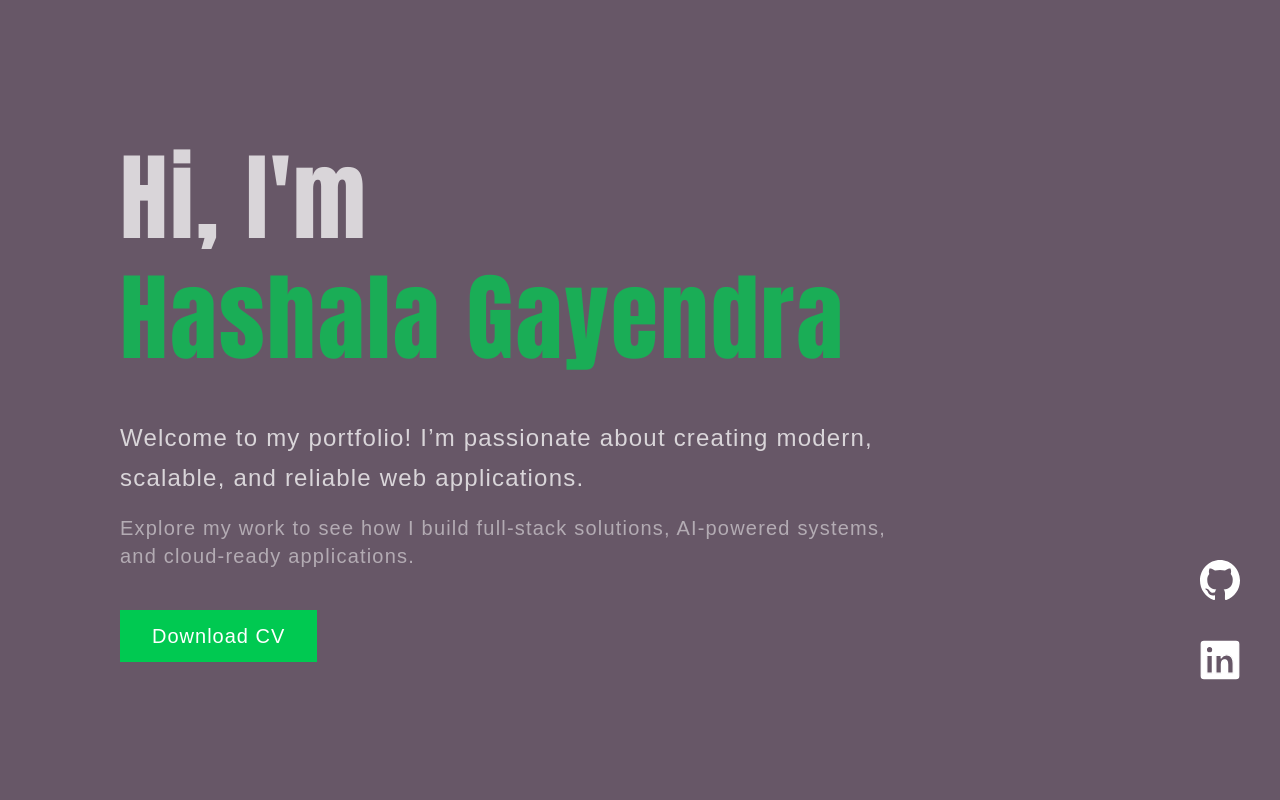
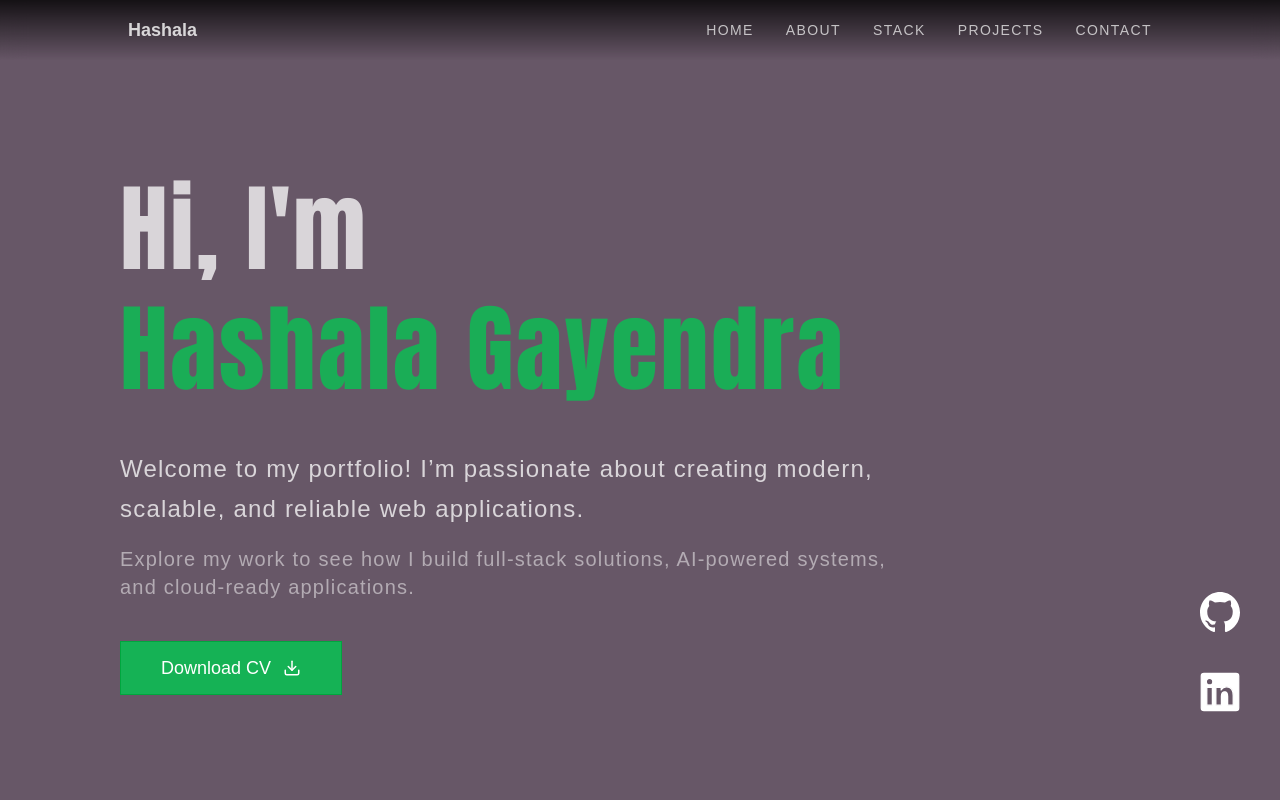
Before and after one commit to hashalagayendra/portfolio, a Next.js app: page / in a window 1280 px wide. Shown: the top 800 px of the page. Built offline with nearby package versions, Linux system fonts and the light colour scheme; a web font is replaced by a local one.

Commit message:
add navigation bar

```diff
--- a/app/Projects/ThinkBase/page.tsx
+++ b/app/Projects/ThinkBase/page.tsx
@@ -226,7 +226,7 @@ function page() {
   }
 
   return (
-    <section className="xl:px-30 px-10 max-md:px-4 relative pb-14">
+    <section className="xl:px-30 px-10 max-md:px-4 relative pb-14 -translate-y-16">
       <Link
         href="/"
         className="absolute top-10 left-10 xl:left-30 max-md:left-4 z-50 flex items-center gap-2 text-white/50 hover:text-green-500 transition-colors duration-300 group"
--- a/app/layout.tsx
+++ b/app/layout.tsx
@@ -1,6 +1,7 @@
 import type { Metadata } from "next";
 import "./globals.css";
 import SmoothScroll from "@/components/SmoothScroll";
+import Navbar from "@/components/Navbar";
 
 export const metadata: Metadata = {
   title: "Hashala Gayendra",
@@ -15,7 +16,10 @@ export default function RootLayout({
   return (
     <html lang="en">
       <body style={{ position: "relative" }}>
-        <SmoothScroll>{children}</SmoothScroll>
+        <Navbar />
+        <SmoothScroll>
+          <main className="pt-24">{children}</main>
+        </SmoothScroll>
       </body>
     </html>
   );
--- a/components/Aboutme.tsx
+++ b/components/Aboutme.tsx
@@ -5,7 +5,10 @@ import { motion } from "framer-motion";
 
 function Aboutme() {
   return (
-    <section className="w-full xl:px-32 px-6 md:px-12  overflow-hidden">
+    <section
+      id="about"
+      className="w-full scroll-mt-24 xl:px-32 px-6 md:px-12 overflow-hidden"
+    >
       <motion.div
         initial={{ opacity: 0, y: 20 }}
         whileInView={{ opacity: 1, y: 0 }}
--- a/components/Contact.tsx
+++ b/components/Contact.tsx
@@ -35,7 +35,7 @@ function Contact() {
 
   return (
     <section
-      className="w-full relative xl:px-32 px-6 md:px-12 overflow-hidden pb-20"
+      className="w-full scroll-mt-24 relative xl:px-32 px-6 md:px-12 overflow-hidden pb-20"
       id="contact"
     >
       {/* Background decoration */}
--- a/components/Herosection.tsx
+++ b/components/Herosection.tsx
@@ -5,10 +5,33 @@ import github from "@/asset/icons/github.svg";
 import linkedin from "@/asset/icons/linkedin.svg";
 import { motion } from "framer-motion";
 import Link from "next/link";
+import { Loader2, Send, Download } from "lucide-react"; // Add this import
 
 function Herosection() {
+  // Add loading state
+  const [loading, setLoading] = React.useState(false);
+
+  // Download handler
+  const handleDownload = async () => {
+    setLoading(true);
+    try {
+      // Simulate download delay
+      const link = document.createElement("a");
+      link.href = "/cv/R.A.H.G Ranasingha_CV.pdf";
+      link.download = "R.A.H.G Ranasingha_CV.pdf";
+      document.body.appendChild(link);
+      link.click();
+      document.body.removeChild(link);
+    } finally {
+      setLoading(false);
+    }
+  };
+
   return (
-    <section className="w-full h-dvh flex flex-col justify-center relative    xl:px-30  px-10  max-md:px-4 overflow-hidden">
+    <section
+      id="home"
+      className="w-full h-dvh scroll-mt-24 flex flex-col justify-center relative xl:px-30 px-10 max-md:px-4 overflow-hidden -translate-y-16"
+    >
       <motion.div
         className="flex flex-col gap-10 absolute bottom-30 right-10 max-lg:hidden"
         initial={{ opacity: 0, x: 20 }}
@@ -53,20 +76,30 @@ function Herosection() {
             systems, and cloud-ready applications.
           </p>
         </motion.div>
-        <motion.a
+        {/* Replace motion.a with button */}
+        <motion.div
           initial={{ opacity: 0 }}
           animate={{ opacity: 1 }}
           transition={{ duration: 0.6, delay: 0.5 }}
-          href="/cv/R.A.H.G Ranasingha_CV.pdf"
-          download="R.A.H.G Ranasingha_CV.pdf"
-          className={`w-fit py-3 px-8 max-lg:py-2 max-lg:px-6 max-lg:self-start cursor-pointer bg-green-500 hover:bg-green-600 transition-all duration-300 active:translate-y-0.5`}
         >
-          <h1
-            className={`tracking-wider ${adamina.className} lg:text-xl text-white font-semibold hover:scale-105 transition-transform duration-200`}
+          <button
+            disabled={loading}
+            onClick={handleDownload}
+            className={`group flex items-center gap-3 bg-green-500/80 hover:bg-green-500 px-10 py-3 border border-green-600 transition-all duration-300 cursor-pointer ${adamina.className} disabled:opacity-70 disabled:cursor-not-allowed`}
           >
-            Download CV
-          </h1>
-        </motion.a>
+            {loading ? (
+              <>
+                <span className="text-lg text-white">Downloading...</span>
+                <Loader2 size={18} className="text-white animate-spin" />
+              </>
+            ) : (
+              <>
+                <span className="text-lg text-white">Download CV</span>
+                <Download size={18} className="text-white " />
+              </>
+            )}
+          </button>
+        </motion.div>
       </div>
     </section>
   );
--- /dev/null
+++ b/components/Navbar.tsx
@@ -0,0 +1,124 @@
+"use client";
+import Link from "next/link";
+import { useState, MouseEvent } from "react";
+import { Menu, X } from "lucide-react";
+import { usePathname } from "next/navigation";
+
+type NavLink = {
+  href: string;
+  label: string;
+  hash?: string;
+};
+
+const navLinks: NavLink[] = [
+  { href: "/#home", label: "Home", hash: "#home" },
+  { href: "/#about", label: "About", hash: "#about" },
+  { href: "/#stack", label: "Stack", hash: "#stack" },
+  { href: "/#projects", label: "Projects", hash: "#projects" },
+  { href: "/#contact", label: "Contact", hash: "#contact" },
+];
+
+const brandLink = navLinks[0];
+
+function Navbar() {
+  const [isOpen, setIsOpen] = useState(false);
+  const pathname = usePathname();
+
+  const toggleMenu = () => setIsOpen((prev) => !prev);
+  const closeMenu = () => setIsOpen(false);
+
+  const handleNavClick =
+    (link: NavLink) => (event: MouseEvent<HTMLAnchorElement>) => {
+      closeMenu();
+
+      if (!link.hash) {
+        return;
+      }
+
+      const isOnHome = pathname === "/" || pathname === "";
+
+      if (!isOnHome) {
+        return;
+      }
+
+      event.preventDefault();
+
+      if (typeof document === "undefined") {
+        return;
+      }
+
+      const targetElement = document.querySelector(
+        link.hash
+      ) as HTMLElement | null;
+
+      if (!targetElement) {
+        window.history.replaceState(null, "", link.hash);
+        return;
+      }
+
+      const header = document.querySelector("header");
+      const offset = header?.getBoundingClientRect().height ?? 0;
+      const lenisInstance = window.lenis;
+
+      if (lenisInstance) {
+        lenisInstance.scrollTo(targetElement, { offset: -offset });
+      } else {
+        const targetPosition =
+          window.scrollY + targetElement.getBoundingClientRect().top - offset;
+
+        window.scrollTo({ top: targetPosition, behavior: "smooth" });
+      }
+
+      window.history.replaceState(null, "", link.hash);
+    };
+
+  return (
+    <header className="fixed inset-x-0 top-0 z-50 bg-transparent">
+      <nav className="relative z-10 mx-auto flex max-w-[1920px] items-center justify-between px-6 py-4 md:px-12 xl:px-32">
+        <Link
+          href={brandLink.href}
+          onClick={handleNavClick(brandLink)}
+          className="text-lg font-semibold text-white/80 transition-colors hover:text-green-400"
+        >
+          Hashala
+        </Link>
+        <button
+          onClick={toggleMenu}
+          className="flex items-center justify-center rounded-md p-2 text-white/70 transition-colors hover:text-green-400 md:hidden"
+          aria-label="Toggle navigation menu"
+        >
+          {isOpen ? <X size={20} /> : <Menu size={20} />}
+        </button>
+        <div className="hidden items-center gap-8 text-sm font-medium text-white/70 md:flex">
+          {navLinks.map((link) => (
+            <Link
+              key={link.href}
+              href={link.href}
+              onClick={handleNavClick(link)}
+              className="uppercase tracking-widest transition-colors hover:text-green-400"
+            >
+              {link.label}
+            </Link>
+          ))}
+        </div>
+      </nav>
+      {isOpen && (
+        <div className="relative z-10 mx-auto mt-1 flex max-w-[1920px] flex-col gap-4 px-6 pb-6 md:hidden">
+          {navLinks.map((link) => (
+            <Link
+              key={link.href}
+              href={link.href}
+              onClick={handleNavClick(link)}
+              className="rounded-md border border-white/10 px-4 py-3 text-sm font-medium uppercase tracking-widest text-white/70 transition-colors hover:border-green-400/40 hover:text-green-400"
+            >
+              {link.label}
+            </Link>
+          ))}
+        </div>
+      )}
+      <div className="pointer-events-none absolute inset-x-0 top-0 h-full -z-10 bg-gradient-to-b from-black/80 via-black/40 to-transparent backdrop-blur-md" />
+    </header>
+  );
+}
+
+export default Navbar;
--- a/components/Projects.tsx
+++ b/components/Projects.tsx
@@ -135,7 +135,10 @@ function Projects() {
   ];
 
   return (
-    <section className="w-full xl:px-32 px-6 md:px-12">
+    <section
+      id="projects"
+      className="w-full scroll-mt-24 xl:px-32 px-6 md:px-12"
+    >
       <div className="mb-20">
         <motion.h1
           initial={{ opacity: 0, y: 20 }}
--- a/components/SmoothScroll.tsx
+++ b/components/SmoothScroll.tsx
@@ -1,6 +1,12 @@
 "use client";
 import { useEffect } from "react";
 import Lenis from "lenis";
+
+declare global {
+  interface Window {
+    lenis?: Lenis;
+  }
+}
 
 export default function SmoothScroll({
   children,
@@ -16,6 +22,29 @@ export default function SmoothScroll({
       smoothWheel: true,
     });
 
+    window.lenis = lenis;
+
+    const scrollToHash = () => {
+      const hash = window.location.hash;
+
+      if (!hash) {
+        return;
+      }
+
+      requestAnimationFrame(() => {
+        const target = document.querySelector(hash) as HTMLElement | null;
+
+        if (!target) {
+          return;
+        }
+
+        const header = document.querySelector("header");
+        const offset = header?.getBoundingClientRect().height ?? 0;
+
+        lenis.scrollTo(target, { offset: -offset });
+      });
+    };
+
     function raf(time: number) {
       lenis.raf(time);
       requestAnimationFrame(raf);
@@ -23,7 +52,15 @@ export default function SmoothScroll({
 
     requestAnimationFrame(raf);
 
+    if (typeof window !== "undefined" && window.location.hash) {
+      setTimeout(scrollToHash, 100);
+    }
+
+    window.addEventListener("hashchange", scrollToHash);
+
     return () => {
+      window.removeEventListener("hashchange", scrollToHash);
+      window.lenis = undefined;
       lenis.destroy();
     };
   }, []);
--- a/components/Stack.tsx
+++ b/components/Stack.tsx
@@ -106,7 +106,7 @@ function Stack() {
   );
 
   return (
-    <section className="w-full  xl:px-32 px-6 md:px-12">
+    <section id="stack" className="w-full scroll-mt-24 xl:px-32 px-6 md:px-12">
       <div className="mb-20">
         <h1
           className={`text-5xl md:text-6xl text-white/75 mb-4 ${anton.className}`}
```
